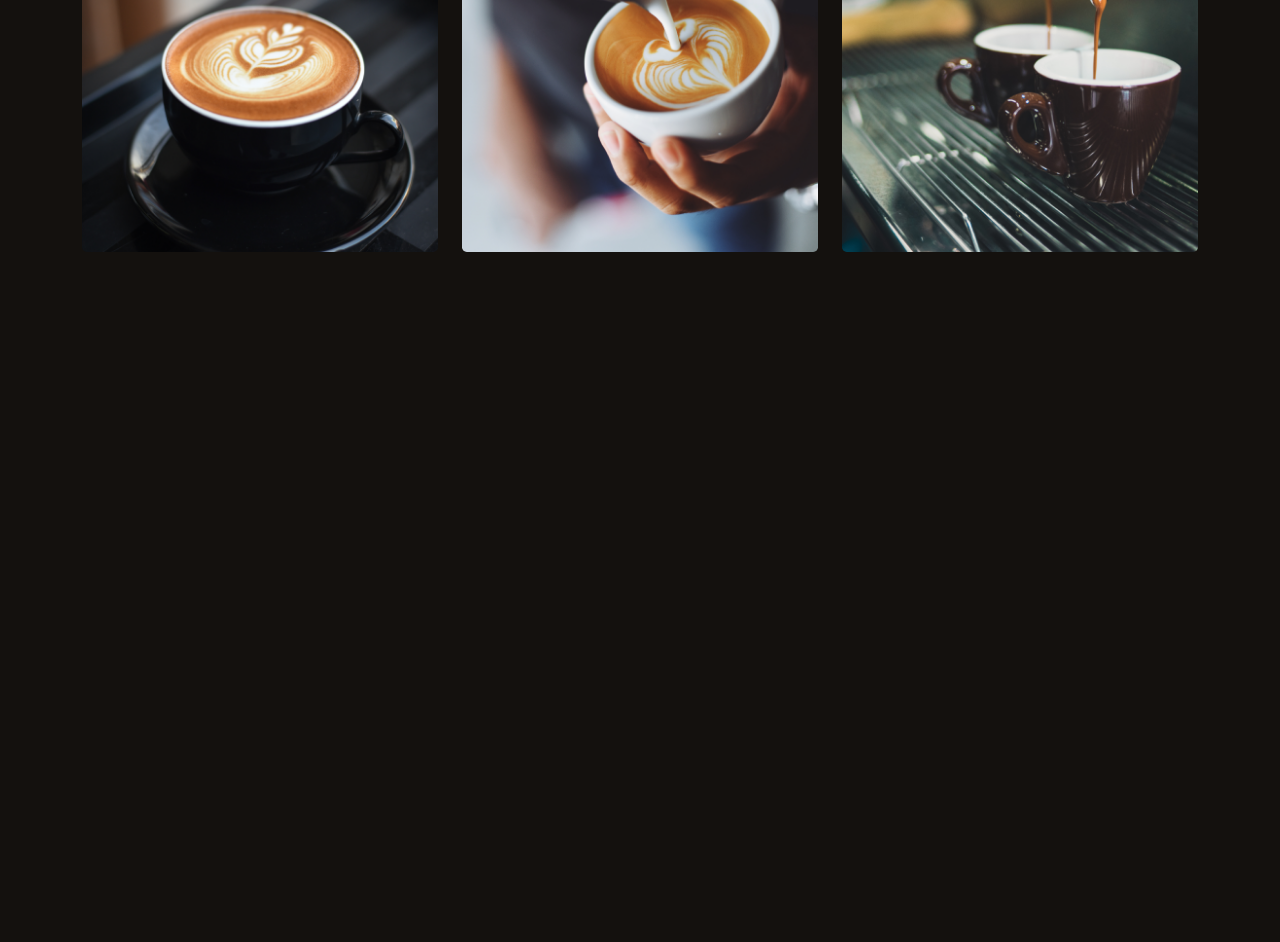
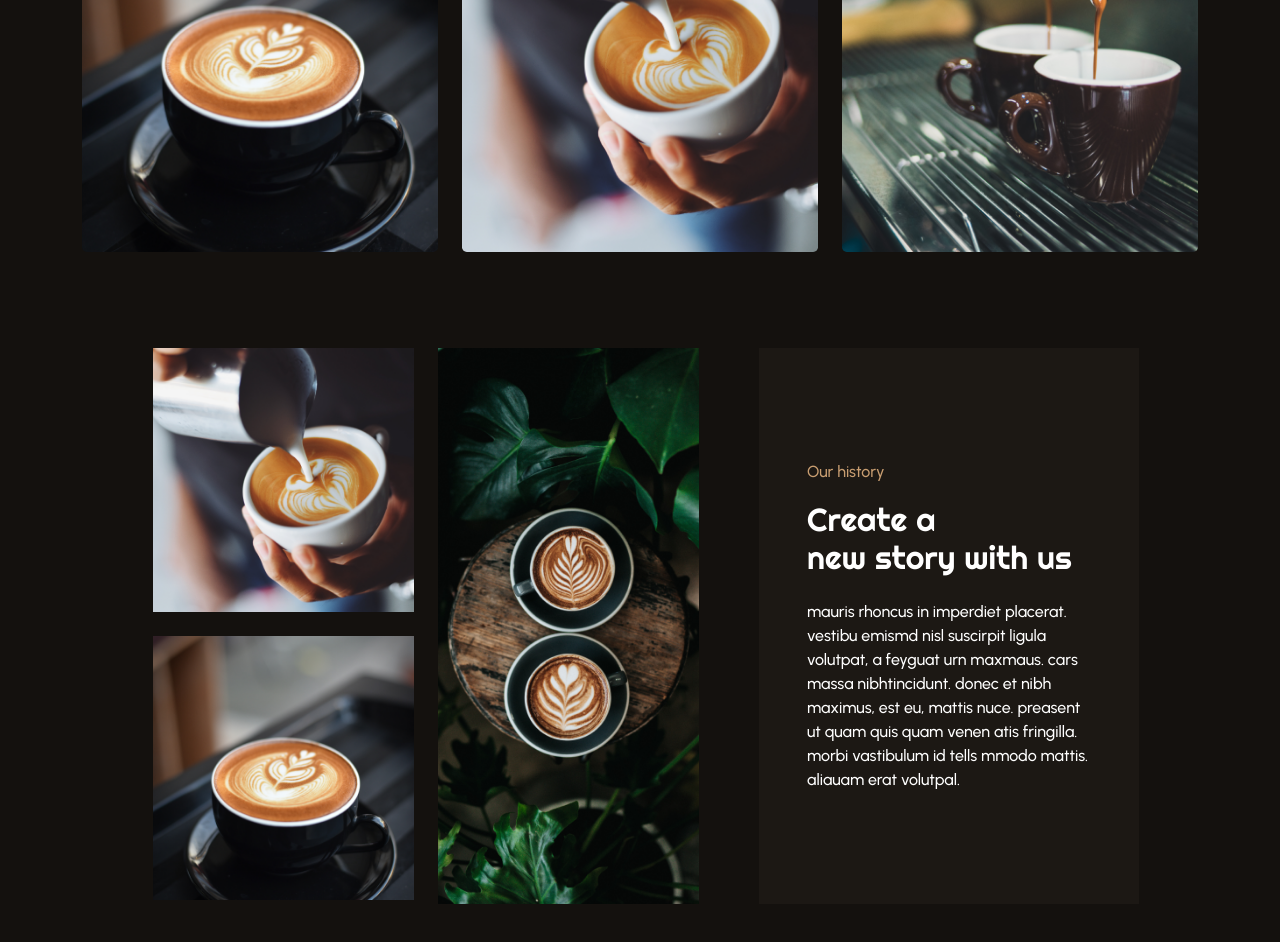
Before and after one commit to Abdessamadds/Coffe-shop, a plain HTML site: page index.html in a window 1280 px wide. Shown: the part 1169-2111 px from the top of the page. Before the commit the page ends 1469 px from the top, so only its background shows below. Drawn offline with nearby package versions, Linux system fonts and the light colour scheme.

Commit message:
styles added

```diff
--- a/index.html
+++ b/index.html
@@ -98,6 +98,33 @@
         </div>
     </section>
 
+    <section class="foto2 my-5">
+        <div class="container">
+            <div class="row tex-lg-start text-center justify-content-center">
+                <div class="col-lg-3">
+                    <img src="img/Rectangle 13.png" class="img-fluid pb-4 me-lg-5" alt="">
+                    <img src="img/Rectangle 7 (1).png" class="img-fluid pb-lg-0 pb-4 me-lg-5" alt="">
+                </div>
+                <div class="col-lg-3">
+                    <img src="img/Rectangle 14.png" class="img-fluid me-lg-5" alt="">
+                </div>
+                <div
+                    class="col-lg-4 mt-lg-0 mt-4 ms-5 px-5 d-flex flex-column justify-content-center text-start align-items-start">
+                    <p style="color:#C99E71" class="pt-3">Our history</p>
+                    <h2 class="text-white">Create a <br>
+                        new story with us</h2>
+                    <p class="text-white pt-3">mauris rhoncus in imperdiet placerat. vestibu emismd nisl suscirpit
+                        ligula volutpat, a feyguat urn maxmaus. cars massa nibhtincidunt. donec et nibh maximus, est eu,
+                        mattis nuce. preasent ut quam quis quam venen
+                        atis fringilla. morbi vastibulum id tells mmodo mattis. aliauam erat volutpal.</p>
+                </div>
+            </div>
+        </div>
+    </section>
+
+
+
+
 
 
 
```
